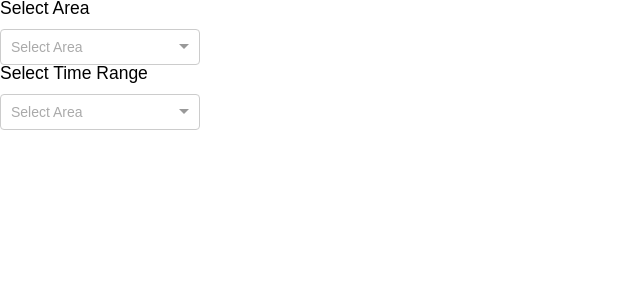
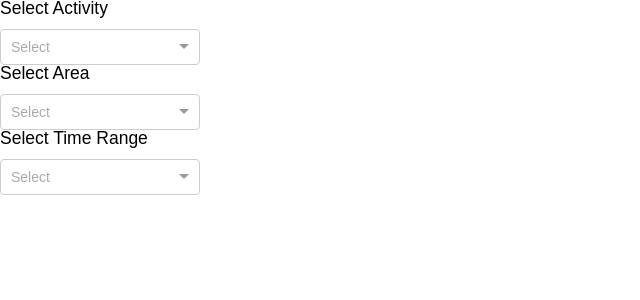
Before and after one commit to YairWeisman/WeTrain, a React (Create React App) app in the folder we_train/: page / in a window 1280 px wide. Shown: the top 300 px of the page, without its empty margins (0-640 px from the left). Built offline with nearby package versions, Linux system fonts and the light colour scheme.

Commit message:
bug fixed

```diff
--- a/we_train/src/App.js
+++ b/we_train/src/App.js
@@ -9,18 +9,24 @@ class SelectionButton extends Component {
       super();
       this.state = {
         selection:[],
-        value: null
+        value: "tomer"
       };
+      this.handleSelect = this.handleSelect.bind(this);
     }
 
+ handleSelect (value) {
+    console.log(value);
+    this.setState({ value: value });
+  }
+
   componentDidMount() {
-      this.setState({ selection: this.props.selection, value: this.props.selectType });
+      this.setState({ selection: this.props.selection });
   }
 
     render () {
         return (
-          <Select name="selected-area" placeholder="Select Area" options={this.state.selection}
-          simpleValue clearable={true}  disabled={false} />
+          <Select name="selected-area" placeholder="Select" options={this.state.selection}
+           value={this.state.value} onChange={this.handleSelect} />
         );
   }
 }
@@ -30,21 +36,33 @@ class App extends Component {
 
   render() {
     var options = {
-              areas:[{ value: 'Tel-Aviv', label: 'Tel-Aviv' },
-                    { value: 'Herzlia', label: 'Herzlia' }],
-              time_range: [{ value: '06:00-09:00', label: '06:00-09:00' },
-                           { value: '09:00-12:00', label: '09:00-12:00' },
-                           { value: '12:00-15:00', label: '12:00-15:00' },
-                           { value: '15:00-18:00', label: '15:00-18:00' },
-                           { value: '18:00-21:00', label: '18:00-21:00' },
-                           { value: '21:00-24:00', label: '21:00-24:00' }]
+              activies:   [{ value: 'TRX', label: 'TRX' },
+                           { value: 'Runnig', label: 'Runnig' },
+                           { value: 'Crossfit', label: 'Crossfit' },
+                           { value: 'Swimming', label: 'Swimming' },
+                           { value: 'Kickbox', label: 'Kickbox' }],
+              areas:      [{ value: 'Tel-Aviv', label: 'Tel-Aviv' },
+                           { value: 'Herzlia', label: 'Herzlia' }],
+              group_size: [{ value: 'Personal', label: 'Personal' },
+                           { value: 'Up to two', label: 'Up to two' },
+                           { value: 'Up to five', label: 'Up to five' },
+                           { value: 'Up to ten', label: 'Up to ten' },
+                           { value: 'More than ten', label: 'More than ten' }]
+              // time_range: [{ value: '06:00-09:00', label: '06:00-09:00' },
+              //              { value: '09:00-12:00', label: '09:00-12:00' },
+              //              { value: '12:00-15:00', label: '12:00-15:00' },
+              //              { value: '15:00-18:00', label: '15:00-18:00' },
+              //              { value: '18:00-21:00', label: '18:00-21:00' },
+              //              { value: '21:00-24:00', label: '21:00-24:00' }]
   };
     return (
       <form>
+        <h3 className="hello"> Select Activity </h3>
+        <SelectionButton selection={options.areas}/>
         <h3 className="hello"> Select Area </h3>
         <SelectionButton selection={options.areas}/>
         <h3 className="hello"> Select Time Range </h3>
-        <SelectionButton selection={options.time_range}/>
+        <SelectionButton selection={options.group_size}/>
       </form>
     );
   }
```
